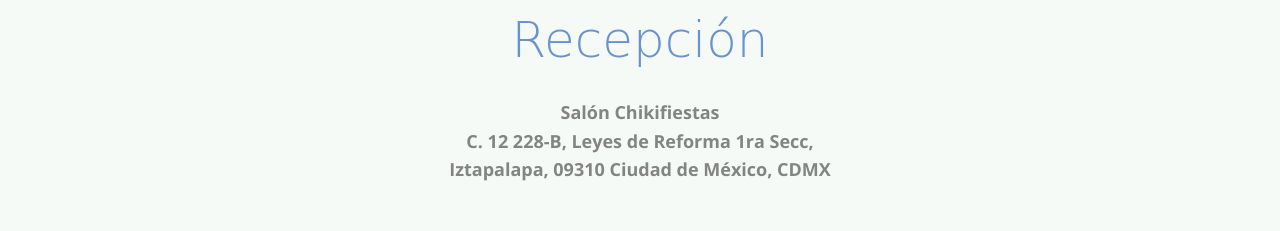
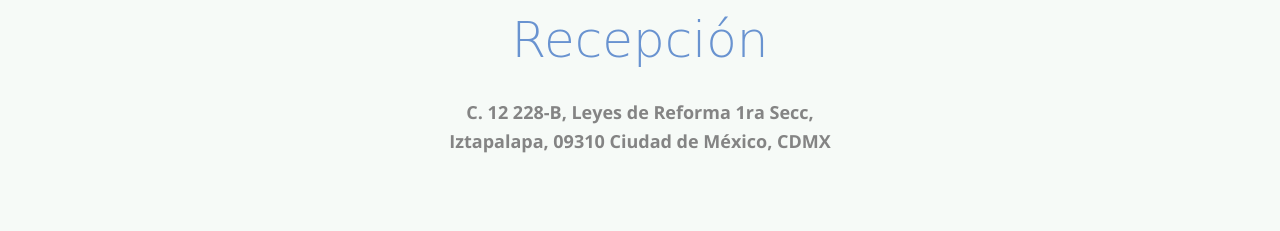
Before and after one commit to JOSAN92/Wedding, a plain HTML site: page index.html in a window 1280 px wide. Shown: the part 1529-1760 px from the top of the page. Drawn offline with nearby package versions, Linux system fonts and the light colour scheme; some packages are replaced by stand-ins of ours; no server answers; files whose address does not match are found by name; a web font is replaced by a local one.

Commit message:
Update index.html

```diff
--- a/index.html
+++ b/index.html
@@ -135,7 +135,7 @@ h1.important {
 				<div class="row">
 					<div class="col-md-8 col-md-offset-2 text-center heading-section animate-box">
 						<h2>Recepción</h2>
-						<p><strong>Salón Chikifiestas <br>C. 12 228-B, Leyes de Reforma 1ra Secc, <br>Iztapalapa, 09310 Ciudad de México, CDMX</strong></p>
+						<p><strong>C. 12 228-B, Leyes de Reforma 1ra Secc, <br>Iztapalapa, 09310 Ciudad de México, CDMX</strong></p>
 					</div>
 				</div>
 				<div class="row row-bottom-padded-md">
```
